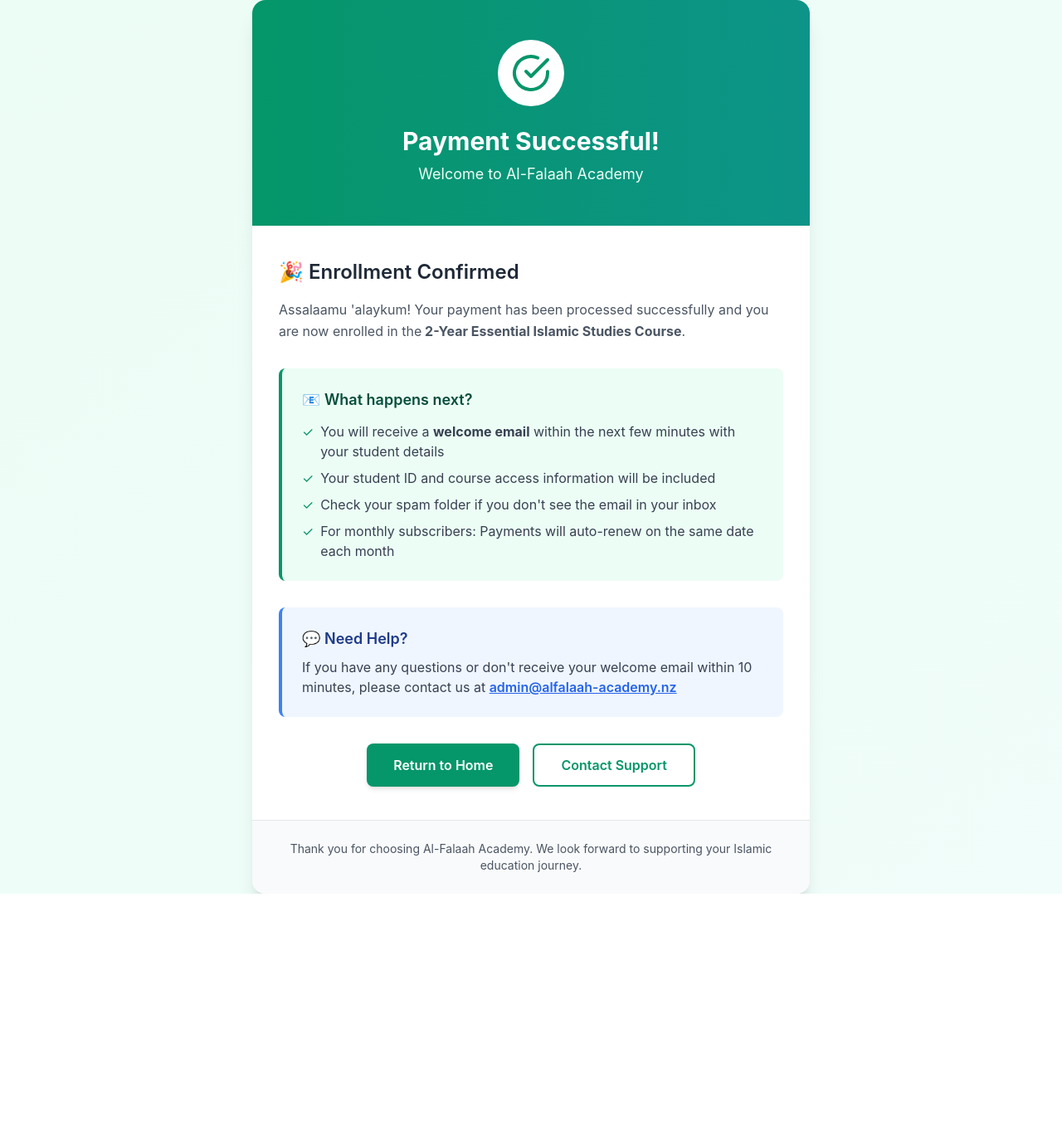
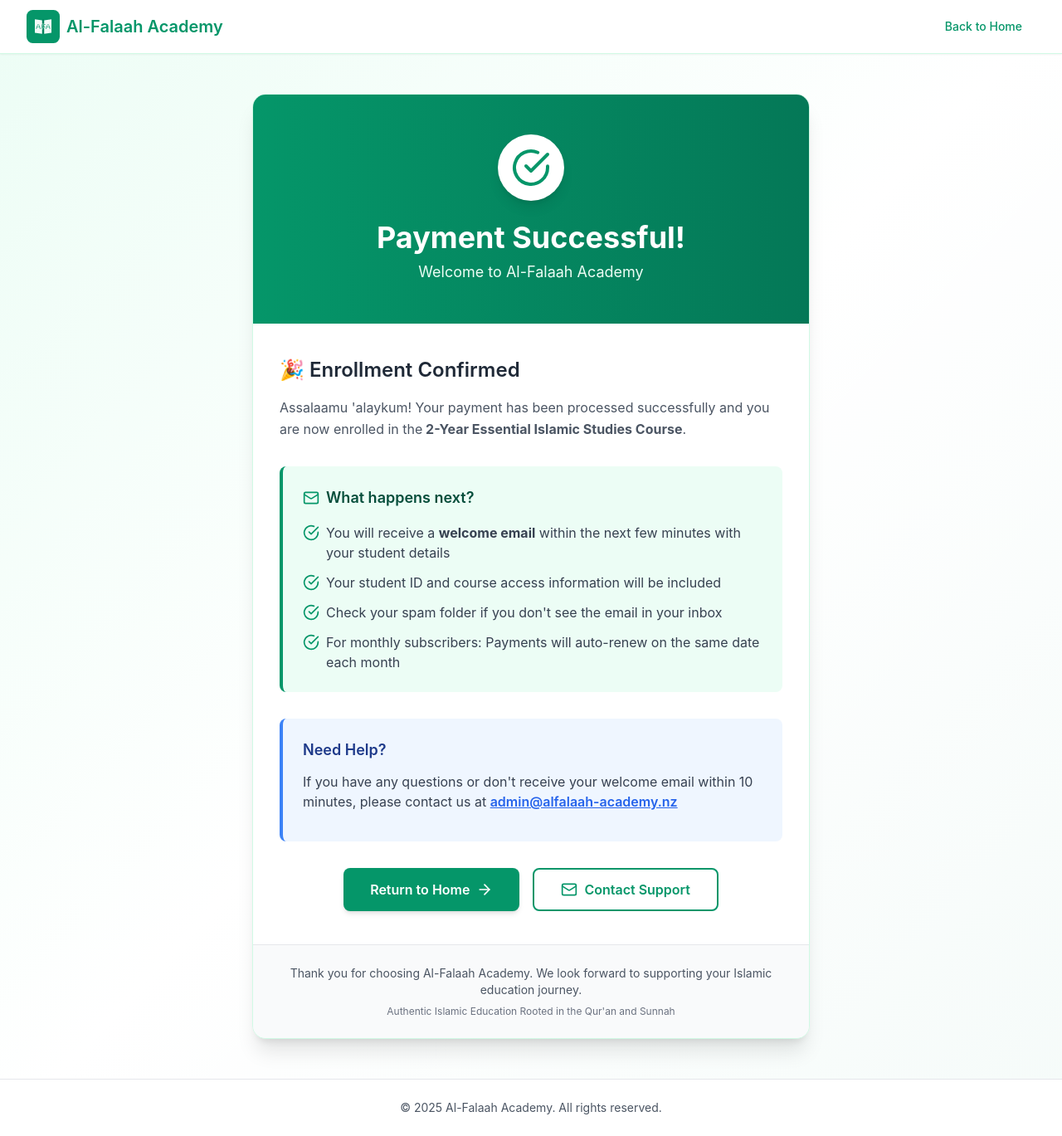
Before and after one commit to al-falaah/lite, a React (Vite) app: page /payment-success in a window 1280 px wide. Shown: the whole page at 83% size. Before the commit the page ends 1077 px from the top, so only its background shows below. Built offline with nearby package versions, Linux system fonts and the light colour scheme; no server answers.

Commit message:
feat: enhance input component styling and update labels for better user experience; improve email template design and content for welcome emails

```diff
--- a/src/components/common/Input.jsx
+++ b/src/components/common/Input.jsx
@@ -29,10 +29,10 @@
         onChange={onChange}
         onBlur={onBlur}
         disabled={disabled}
-        className={`w-full ${type === 'date' ? 'max-w-full' : ''} px-3 py-2 border rounded-lg focus:outline-none focus:ring-2 focus:ring-emerald-500 focus:border-transparent disabled:bg-gray-100 disabled:cursor-not-allowed ${
+        className={`w-full px-3 py-2 border rounded-lg focus:outline-none focus:ring-2 focus:ring-emerald-500 focus:border-transparent disabled:bg-gray-100 disabled:cursor-not-allowed ${
           error ? 'border-red-500' : 'border-gray-300'
         } ${className}`}
-        style={type === 'date' ? { width: '100%' } : {}}
+        style={type === 'date' ? { width: '100%', maxWidth: '100%', minWidth: '100%' } : {}}
         {...props}
       />
       {error && <p className="mt-1 text-sm text-red-600">{error}</p>}
--- a/src/pages/ApplicationPage.jsx
+++ b/src/pages/ApplicationPage.jsx
@@ -615,7 +615,7 @@
                 />
 
                 <Input
-                  label="Phone Number"
+                  label="WhatsApp Contact"
                   name="phone"
                   type="tel"
                   required
--- a/src/pages/PaymentSuccessPage.jsx
+++ b/src/pages/PaymentSuccessPage.jsx
@@ -1,6 +1,6 @@
 import { useEffect, useState } from 'react';
 import { useSearchParams, Link } from 'react-router-dom';
-import { CheckCircle, Loader2 } from 'lucide-react';
+import { CheckCircle, Loader2, Mail, ArrowRight } from 'lucide-react';
 
 const PaymentSuccessPage = () => {
   const [searchParams] = useSearchParams();
@@ -23,26 +23,72 @@
 
   if (loading) {
     return (
-      <div className="min-h-screen bg-gradient-to-br from-emerald-50 to-teal-50 flex items-center justify-center px-4">
+      <div className="min-h-screen bg-gradient-to-br from-emerald-50 via-white to-emerald-50/30 flex flex-col">
+        {/* Header */}
+        <nav className="bg-white shadow-sm border-b border-emerald-100">
+          <div className="max-w-7xl mx-auto px-4 sm:px-6 lg:px-8">
+            <div className="flex justify-between items-center h-14 md:h-16">
+              <Link to="/" className="flex items-center gap-2">
+                <img
+                  src="/favicon.svg"
+                  alt="Al-Falaah Logo"
+                  className="h-8 w-8 md:h-10 md:w-10"
+                />
+                <div className="flex flex-col">
+                  <span className="text-md md:text-xl font-semibold text-emerald-600">Al-Falaah Academy</span>
+                </div>
+              </Link>
+            </div>
+          </div>
+        </nav>
+
+        {/* Loading Content */}
+        <div className="flex-1 flex items-center justify-center px-4">
           <div className="text-center">
             <Loader2 className="w-16 h-16 text-emerald-600 animate-spin mx-auto mb-4" />
             <h2 className="text-2xl font-semibold text-gray-800 mb-2">Processing your payment...</h2>
             <p className="text-gray-600">Please wait while we confirm your enrollment</p>
           </div>
         </div>
+      </div>
     );
   }
 
   return (
-    <div className="min-h-screen bg-gradient-to-br from-emerald-50 to-teal-50 flex items-center justify-center px-4">
+    <div className="min-h-screen bg-gradient-to-br from-emerald-50 via-white to-emerald-50/30 flex flex-col">
+      {/* Header */}
+      <nav className="bg-white shadow-sm border-b border-emerald-100">
+        <div className="max-w-7xl mx-auto px-4 sm:px-6 lg:px-8">
+          <div className="flex justify-between items-center h-14 md:h-16">
+            <Link to="/" className="flex items-center gap-2">
+              <img
+                src="/favicon.svg"
+                alt="Al-Falaah Logo"
+                className="h-8 w-8 md:h-10 md:w-10"
+              />
+              <div className="flex flex-col">
+                <span className="text-md md:text-xl font-semibold text-emerald-600">Al-Falaah Academy</span>
+              </div>
+            </Link>
+            <Link to="/">
+              <button className="px-4 py-2 text-sm font-medium text-emerald-600 hover:text-emerald-700 transition-colors rounded-lg hover:bg-emerald-50">
+                Back to Home
+              </button>
+            </Link>
+          </div>
+        </div>
+      </nav>
+
+      {/* Main Content */}
+      <div className="flex-1 flex items-center justify-center px-4 py-12">
         <div className="max-w-2xl w-full">
-        <div className="bg-white rounded-2xl shadow-xl overflow-hidden">
+          <div className="bg-white rounded-2xl shadow-xl overflow-hidden border border-emerald-100">
             {/* Success Header */}
-          <div className="bg-gradient-to-r from-emerald-600 to-teal-600 px-8 py-12 text-center">
-            <div className="inline-flex items-center justify-center w-20 h-20 bg-white rounded-full mb-6">
+            <div className="bg-gradient-to-r from-emerald-600 to-emerald-700 px-8 py-12 text-center">
+              <div className="inline-flex items-center justify-center w-20 h-20 bg-white rounded-full mb-6 shadow-lg">
                 <CheckCircle className="w-12 h-12 text-emerald-600" />
               </div>
-            <h1 className="text-3xl font-bold text-white mb-2">Payment Successful!</h1>
+              <h1 className="text-3xl md:text-4xl font-bold text-white mb-2">Payment Successful!</h1>
               <p className="text-emerald-50 text-lg">Welcome to Al-Falaah Academy</p>
             </div>
 
@@ -58,23 +104,26 @@
 
             {/* What's Next Section */}
             <div className="bg-emerald-50 border-l-4 border-emerald-600 rounded-lg p-6 mb-8">
-              <h3 className="text-lg font-semibold text-emerald-900 mb-3">📧 What happens next?</h3>
-              <ul className="space-y-2 text-gray-700">
-                <li className="flex items-start">
-                  <span className="text-emerald-600 mr-2">✓</span>
+              <div className="flex items-center gap-2 mb-4">
+                <Mail className="h-5 w-5 text-emerald-600" />
+                <h3 className="text-lg font-semibold text-emerald-900">What happens next?</h3>
+              </div>
+              <ul className="space-y-3 text-gray-700">
+                <li className="flex items-start gap-2">
+                  <CheckCircle className="h-5 w-5 text-emerald-600 flex-shrink-0 mt-0.5" />
                   <span>You will receive a <strong>welcome email</strong> within the next few minutes with your student details</span>
                 </li>
-                <li className="flex items-start">
-                  <span className="text-emerald-600 mr-2">✓</span>
+                <li className="flex items-start gap-2">
+                  <CheckCircle className="h-5 w-5 text-emerald-600 flex-shrink-0 mt-0.5" />
                   <span>Your student ID and course access information will be included</span>
                 </li>
-                <li className="flex items-start">
-                  <span className="text-emerald-600 mr-2">✓</span>
+                <li className="flex items-start gap-2">
+                  <CheckCircle className="h-5 w-5 text-emerald-600 flex-shrink-0 mt-0.5" />
                   <span>Check your spam folder if you don't see the email in your inbox</span>
                 </li>
                 {!isTajweed && (
-                  <li className="flex items-start">
-                    <span className="text-emerald-600 mr-2">✓</span>
+                  <li className="flex items-start gap-2">
+                    <CheckCircle className="h-5 w-5 text-emerald-600 flex-shrink-0 mt-0.5" />
                     <span>For monthly subscribers: Payments will auto-renew on the same date each month</span>
                   </li>
                 )}
@@ -83,8 +132,8 @@
 
             {/* Support Section */}
             <div className="bg-blue-50 border-l-4 border-blue-500 rounded-lg p-6 mb-8">
-              <h3 className="text-lg font-semibold text-blue-900 mb-2">💬 Need Help?</h3>
-              <p className="text-gray-700">
+              <h3 className="text-lg font-semibold text-blue-900 mb-3">Need Help?</h3>
+              <p className="text-gray-700 mb-3">
                 If you have any questions or don't receive your welcome email within 10 minutes,
                 please contact us at{' '}
                 <a
@@ -95,7 +144,7 @@
                 </a>
               </p>
               {sessionId && (
-                <p className="text-sm text-gray-500 mt-3">
+                <p className="text-sm text-gray-500 font-mono bg-white px-3 py-2 rounded border border-blue-200">
                   Payment Reference: {sessionId}
                 </p>
               )}
@@ -105,28 +154,45 @@
             <div className="flex flex-col sm:flex-row gap-4 justify-center">
               <Link
                 to="/"
-                className="inline-flex items-center justify-center px-8 py-3 bg-emerald-600 text-white font-semibold rounded-lg hover:bg-emerald-700 transition-colors duration-200 shadow-md"
+                className="inline-flex items-center justify-center gap-2 px-8 py-3 bg-emerald-600 text-white font-semibold rounded-lg hover:bg-emerald-700 transition-all duration-200 shadow-md hover:shadow-lg"
               >
                 Return to Home
+                <ArrowRight className="h-5 w-5" />
               </Link>
               <a
                 href="mailto:admin@alfalaah-academy.nz"
-                className="inline-flex items-center justify-center px-8 py-3 bg-white text-emerald-600 font-semibold rounded-lg border-2 border-emerald-600 hover:bg-emerald-50 transition-colors duration-200"
+                className="inline-flex items-center justify-center gap-2 px-8 py-3 bg-white text-emerald-600 font-semibold rounded-lg border-2 border-emerald-600 hover:bg-emerald-50 transition-all duration-200"
               >
+                <Mail className="h-5 w-5" />
                 Contact Support
               </a>
             </div>
           </div>
 
           {/* Footer */}
-          <div className="bg-gray-50 px-8 py-6 text-center border-t">
+          <div className="bg-gray-50 px-8 py-6 text-center border-t border-gray-200">
             <p className="text-sm text-gray-600">
               Thank you for choosing Al-Falaah Academy. We look forward to supporting your Islamic education journey.
+            </p>
+            <p className="text-xs text-gray-500 mt-2">
+              Authentic Islamic Education Rooted in the Qur'an and Sunnah
             </p>
           </div>
         </div>
         </div>
       </div>
+
+      {/* Page Footer */}
+      <footer className="bg-white border-t border-gray-200 mt-auto">
+        <div className="max-w-7xl mx-auto px-4 sm:px-6 lg:px-8 py-6">
+          <div className="text-center">
+            <p className="text-sm text-gray-600">
+              © {new Date().getFullYear()} Al-Falaah Academy. All rights reserved.
+            </p>
+          </div>
+        </div>
+      </footer>
+    </div>
   );
 };
 
--- a/src/pages/StripePaymentPage.jsx
+++ b/src/pages/StripePaymentPage.jsx
@@ -74,14 +74,22 @@
     <div className="min-h-screen bg-gradient-to-br from-emerald-50 via-white to-emerald-50/30">
       {/* Header */}
       <nav className="bg-white shadow-sm border-b border-emerald-100">
-        <div className="max-w-4xl mx-auto px-4 sm:px-6 lg:px-8">
-          <div className="flex justify-between items-center h-16">
+        <div className="max-w-7xl mx-auto px-4 sm:px-6 lg:px-8">
+          <div className="flex justify-between items-center h-14 md:h-16">
             <Link to="/" className="flex items-center gap-2">
-              <BookOpen className="h-7 w-7 text-emerald-600" />
-              <span className="text-xl font-bold text-emerald-600">Al-Falaah Academy</span>
+              <img
+                src="/favicon.svg"
+                alt="Al-Falaah Logo"
+                className="h-8 w-8 md:h-10 md:w-10"
+              />
+              <div className="flex flex-col">
+                <span className="text-md md:text-xl font-semibold text-emerald-600">Al-Falaah Academy</span>
+              </div>
             </Link>
             <Link to="/">
-              <Button variant="secondary" size="sm">Back to Home</Button>
+              <button className="px-4 py-2 text-sm font-medium text-emerald-600 hover:text-emerald-700 transition-colors rounded-lg hover:bg-emerald-50">
+                Back to Home
+              </button>
             </Link>
           </div>
         </div>
@@ -280,19 +288,48 @@
         )}
 
         {/* Info Section */}
-        <Card className="bg-blue-50 border-blue-200">
-          <div className="text-sm text-blue-900">
-            <p className="font-semibold mb-2">Important Information:</p>
-            <ul className="list-disc list-inside space-y-1">
-              <li>All payments are processed securely through Stripe</li>
-              <li>You will be enrolled immediately after your first payment</li>
-              <li>You'll receive a welcome email with your student dashboard access</li>
-              <li>Monthly subscriptions can be cancelled anytime (non-refundable)</li>
-              <li>For questions, contact us at <a href="mailto:admin@alfalaah-academy.nz" className="underline">admin@alfalaah-academy.nz</a></li>
+        <Card className="bg-emerald-50 border-emerald-200">
+          <div className="text-sm text-emerald-900">
+            <p className="font-semibold mb-3 text-emerald-800">Important Information:</p>
+            <ul className="space-y-2">
+              <li className="flex items-start gap-2">
+                <CheckCircle className="h-4 w-4 text-emerald-600 flex-shrink-0 mt-0.5" />
+                <span>All payments are processed securely through Stripe</span>
+              </li>
+              <li className="flex items-start gap-2">
+                <CheckCircle className="h-4 w-4 text-emerald-600 flex-shrink-0 mt-0.5" />
+                <span>You will be enrolled immediately after your first payment</span>
+              </li>
+              <li className="flex items-start gap-2">
+                <CheckCircle className="h-4 w-4 text-emerald-600 flex-shrink-0 mt-0.5" />
+                <span>You'll receive a welcome email with your student dashboard access</span>
+              </li>
+              <li className="flex items-start gap-2">
+                <CheckCircle className="h-4 w-4 text-emerald-600 flex-shrink-0 mt-0.5" />
+                <span>Monthly subscriptions can be cancelled anytime (non-refundable)</span>
+              </li>
+              <li className="flex items-start gap-2">
+                <CheckCircle className="h-4 w-4 text-emerald-600 flex-shrink-0 mt-0.5" />
+                <span>For questions, contact us at <a href="mailto:admin@alfalaah-academy.nz" className="font-medium text-emerald-700 hover:text-emerald-800 underline">admin@alfalaah-academy.nz</a></span>
+              </li>
             </ul>
           </div>
         </Card>
       </div>
+
+      {/* Footer */}
+      <footer className="bg-white border-t border-gray-200 mt-auto">
+        <div className="max-w-7xl mx-auto px-4 sm:px-6 lg:px-8 py-8">
+          <div className="text-center">
+            <p className="text-sm text-gray-600">
+              © {new Date().getFullYear()} Al-Falaah Academy. All rights reserved.
+            </p>
+            <p className="text-xs text-gray-500 mt-2">
+              Authentic Islamic Education Rooted in the Qur'an and Sunnah
+            </p>
+          </div>
+        </div>
+      </footer>
     </div>
   );
 };
```
Also changed, not shown: 1 other file (tests, documents, lock files or other folders). Lines whose indentation alone changed are shown as unchanged.
